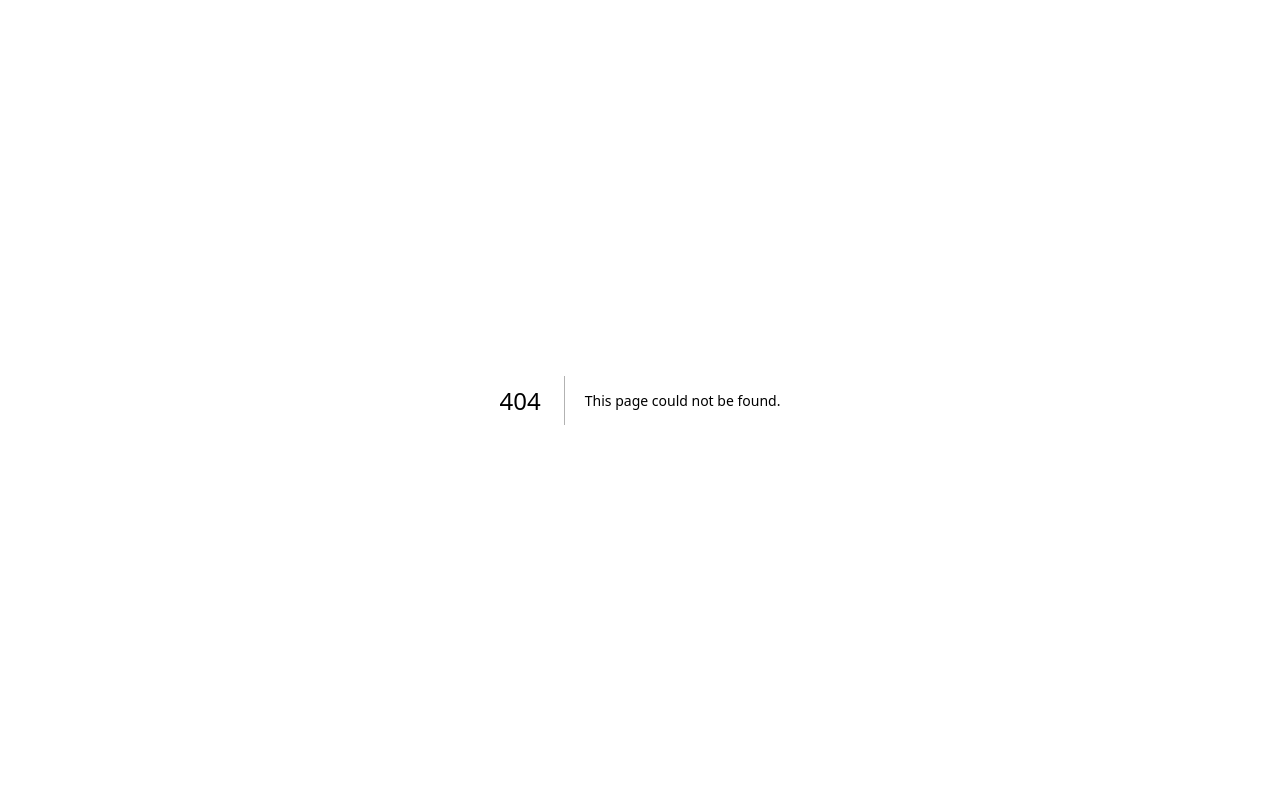
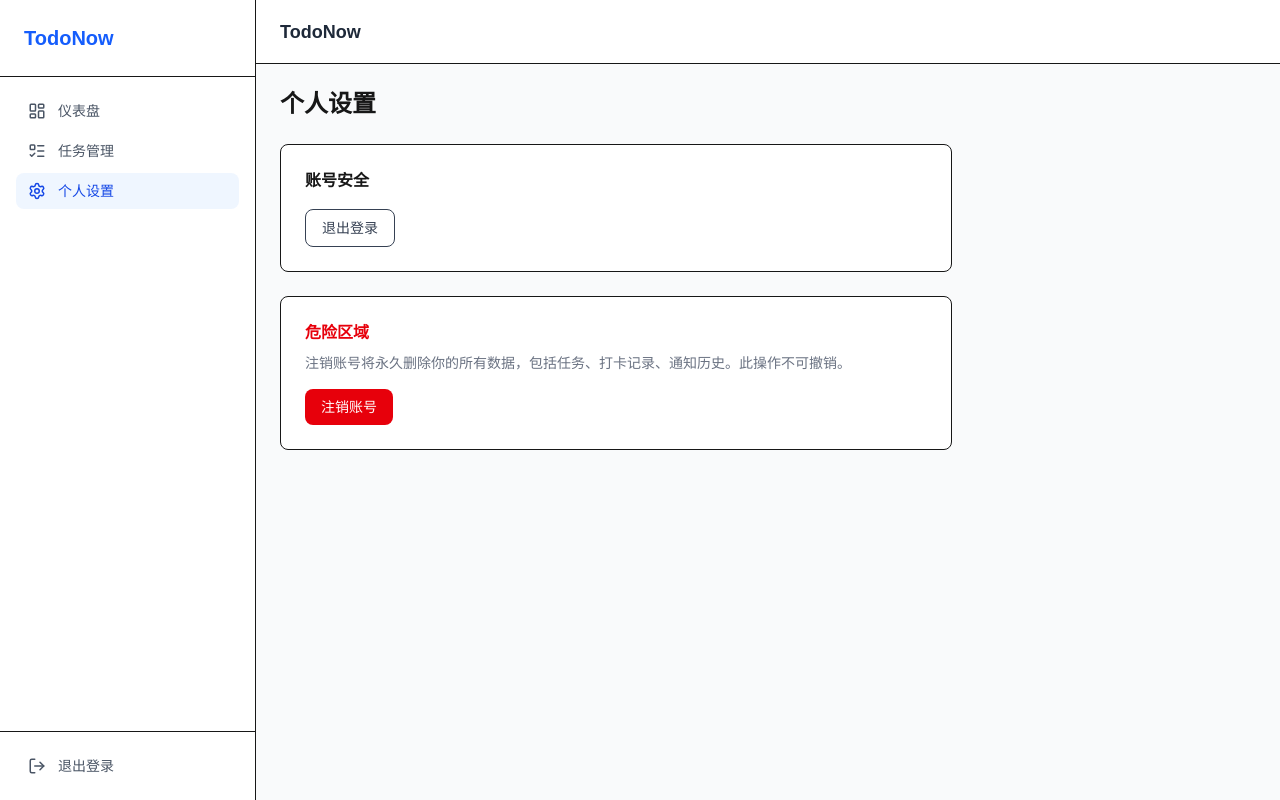
Before and after one commit to lysddd/cc-deep, a Next.js app: page /settings in a window 1280 px wide. Before the commit this address had no page. Built offline with nearby package versions, Linux system fonts and the light colour scheme; no server answers.

Commit message:
feat: add settings page with account deletion (注销)

```diff
--- /dev/null
+++ b/app/(app)/settings/page.tsx
@@ -0,0 +1,93 @@
+'use client'
+
+import { useState } from 'react'
+import { createClient } from '@/lib/supabase/client'
+import { useRouter } from 'next/navigation'
+
+export default function SettingsPage() {
+  const [showDeleteConfirm, setShowDeleteConfirm] = useState(false)
+  const [deleteLoading, setDeleteLoading] = useState(false)
+  const [deleteError, setDeleteError] = useState('')
+  const router = useRouter()
+  const supabase = createClient()
+
+  async function handleDeleteAccount() {
+    setDeleteLoading(true)
+    setDeleteError('')
+
+    try {
+      const res = await fetch('/api/settings/delete-account', { method: 'DELETE' })
+      if (!res.ok) {
+        const data = await res.json()
+        throw new Error(data.error || '注销失败')
+      }
+      await supabase.auth.signOut()
+      router.push('/login')
+    } catch (error) {
+      setDeleteError((error as Error).message)
+    } finally {
+      setDeleteLoading(false)
+    }
+  }
+
+  async function handleSignOut() {
+    await supabase.auth.signOut()
+    window.location.href = '/login'
+  }
+
+  return (
+    <div className="max-w-2xl">
+      <h1 className="text-2xl font-bold mb-6">个人设置</h1>
+
+      <div className="bg-white border rounded-lg p-6 mb-6">
+        <h2 className="font-semibold mb-4">账号安全</h2>
+        <button
+          onClick={handleSignOut}
+          className="px-4 py-2 border rounded-lg text-sm font-medium text-gray-700 hover:bg-gray-50"
+        >
+          退出登录
+        </button>
+      </div>
+
+      <div className="bg-white border rounded-lg p-6">
+        <h2 className="font-semibold mb-2 text-red-600">危险区域</h2>
+        <p className="text-sm text-gray-500 mb-4">
+          注销账号将永久删除你的所有数据，包括任务、打卡记录、通知历史。此操作不可撤销。
+        </p>
+
+        {!showDeleteConfirm ? (
+          <button
+            onClick={() => setShowDeleteConfirm(true)}
+            className="px-4 py-2 bg-red-600 text-white rounded-lg text-sm font-medium hover:bg-red-700"
+          >
+            注销账号
+          </button>
+        ) : (
+          <div className="border border-red-200 rounded-lg p-4 bg-red-50">
+            <p className="text-sm font-medium text-red-800 mb-3">
+              确认注销？所有数据将被永久删除。
+            </p>
+            {deleteError && (
+              <p className="text-sm text-red-600 mb-2">{deleteError}</p>
+            )}
+            <div className="flex gap-3">
+              <button
+                onClick={handleDeleteAccount}
+                disabled={deleteLoading}
+                className="px-4 py-2 bg-red-600 text-white rounded-lg text-sm font-medium hover:bg-red-700 disabled:opacity-50"
+              >
+                {deleteLoading ? '注销中...' : '确认注销'}
+              </button>
+              <button
+                onClick={() => setShowDeleteConfirm(false)}
+                className="px-4 py-2 border rounded-lg text-sm font-medium text-gray-700 hover:bg-gray-50"
+              >
+                取消
+              </button>
+            </div>
+          </div>
+        )}
+      </div>
+    </div>
+  )
+}
--- /dev/null
+++ b/app/api/settings/delete-account/route.ts
@@ -0,0 +1,16 @@
+import { NextResponse } from 'next/server'
+import { createClient } from '@/lib/supabase/server'
+import { deleteUserAccount } from '@/lib/db/users'
+
+export async function DELETE() {
+  try {
+    const supabase = await createClient()
+    const { data: { user } } = await supabase.auth.getUser()
+    if (!user) return NextResponse.json({ error: 'Unauthorized' }, { status: 401 })
+
+    await deleteUserAccount(user.id)
+    return NextResponse.json({ success: true })
+  } catch (error) {
+    return NextResponse.json({ error: (error as Error).message }, { status: 500 })
+  }
+}
```
